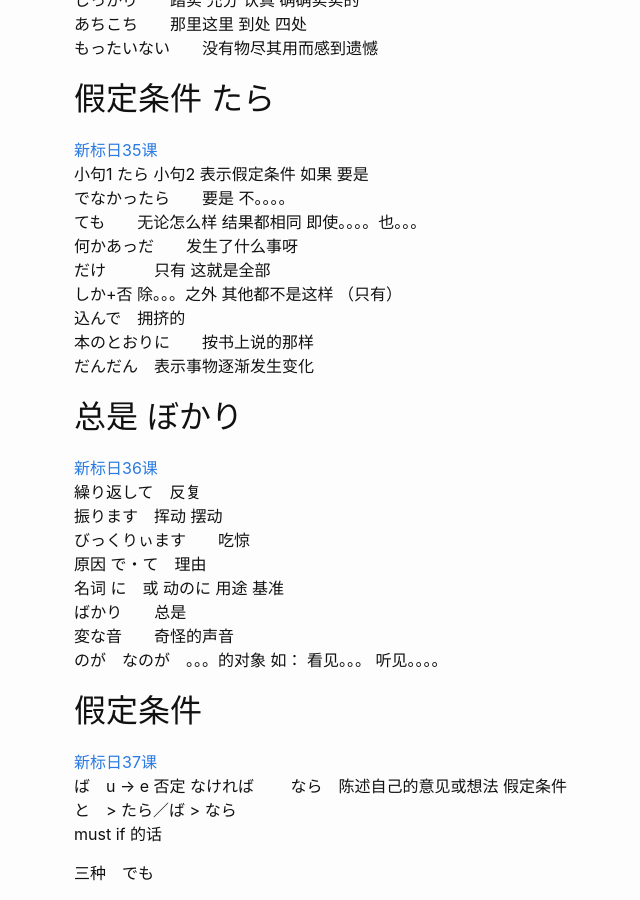
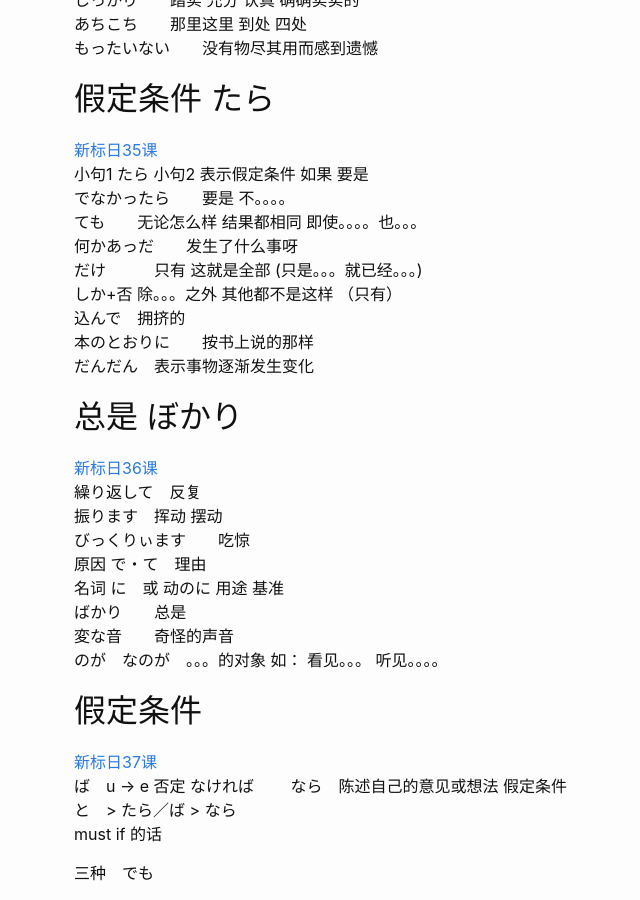
Before and after one commit to zane133/zane133.github.io, a Jekyll site: the page built from _posts/2019-08-17-japanese_study.markdown, in a window 1280 px wide and 900 px high, scrolled down 8667 px. Shown: the whole window, without its empty margins (196-836 px from the left). Built offline with Jekyll 4.4.1, drawn with Linux system fonts in a browser that asks for light colours.

Commit message:
Update 2019-08-17-japanese_study.markdown

```diff
--- a/_posts/2019-08-17-japanese_study.markdown
+++ b/_posts/2019-08-17-japanese_study.markdown
@@ -288,7 +288,7 @@ https://zhidao.baidu.com/question/73346185.html
 でなかったら　　要是 不。。。。
 ても　　无论怎么样 结果都相同  即使。。。。也。。。
 何かあっだ　　发生了什么事呀
-だけ　　　只有 这就是全部
+だけ　　　只有 这就是全部  (只是。。。就已经。。。)
 しか+否   除。。。之外 其他都不是这样  （只有）
 込んで　拥挤的
 本のとおりに　　按书上说的那样
```
